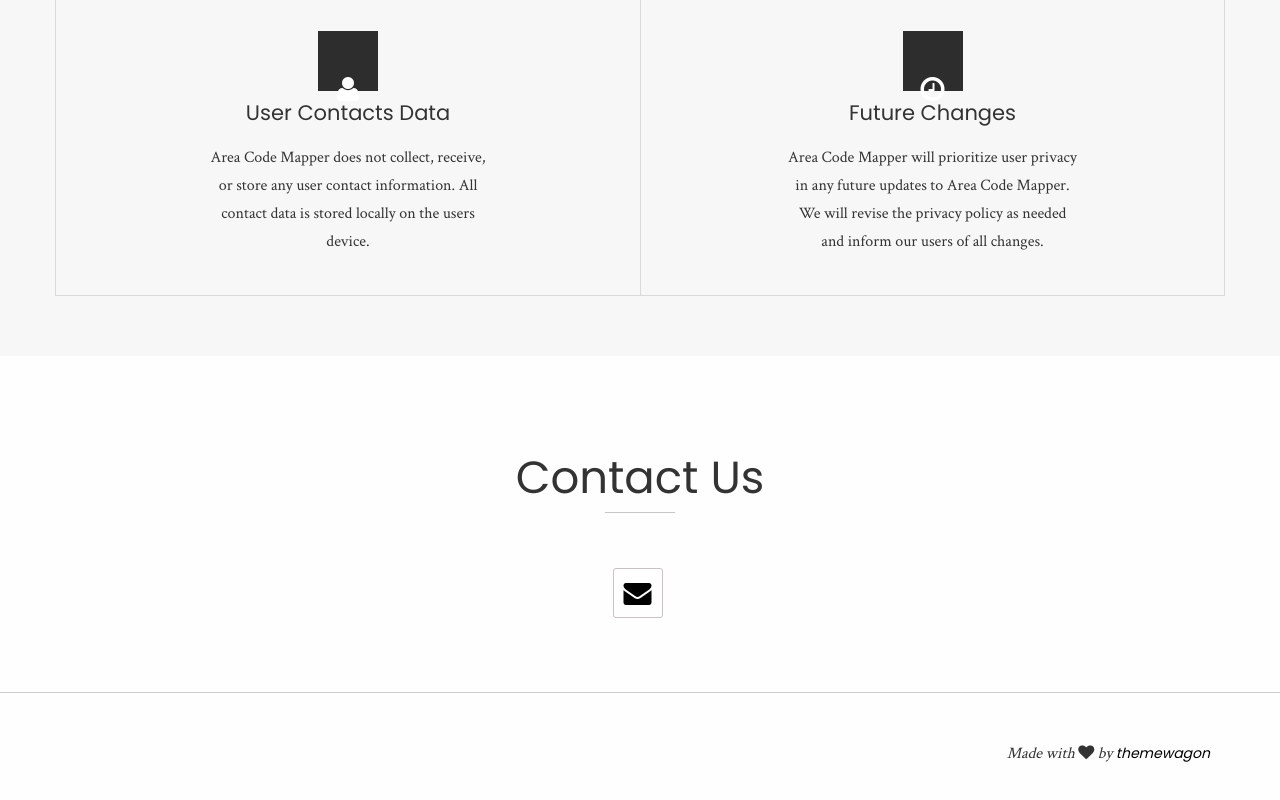
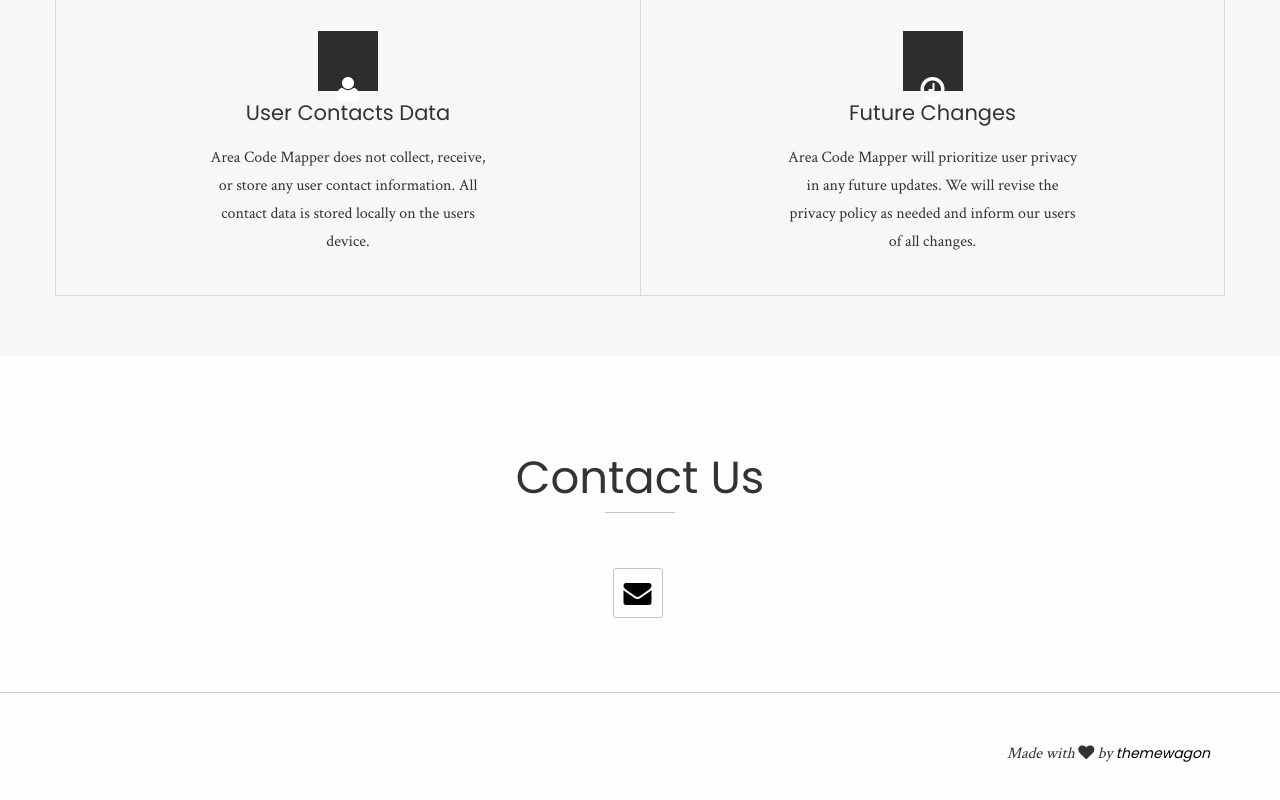
Before and after one commit to Roy-Joshi/AreaCodeMapper, a plain HTML site: page index.html in a window 1280 px wide. Shown: the part 1168-1968 px from the top of the page. Drawn offline with Linux system fonts and the light colour scheme; a script that the page names is missing.

Commit message:
Updated wording

```diff
--- a/index.html
+++ b/index.html
@@ -116,7 +116,7 @@
                               <i class="fa fa-clock-o fa-2x"></i>
                          </div>
                           <h4>Future Changes</h4>
-                          <p class="font-2">Area Code Mapper will prioritize user privacy in any future updates to Area Code Mapper. We will revise the privacy policy as needed and inform our users of all changes.</p>
+                          <p class="font-2">Area Code Mapper will prioritize user privacy in any future updates. We will revise the privacy policy as needed and inform our users of all changes.</p>
                   </div>
             </div>
             </div>
```
